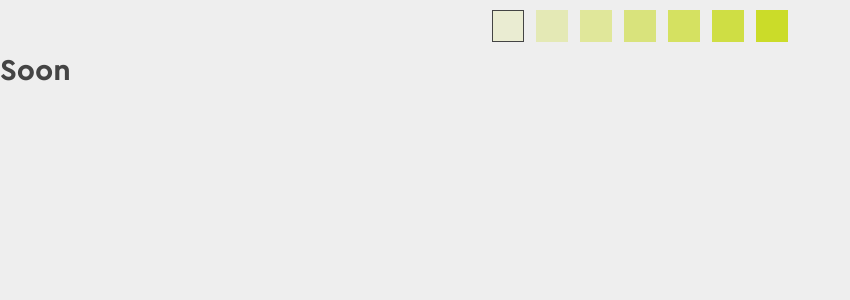
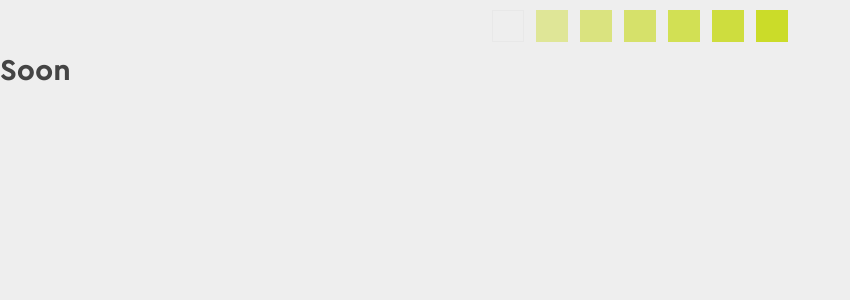
Before and after one commit to direito-a-sombra/direito-a-sombra.github.io, a Jekyll site: the page built from _pages/home.html, in a window 1280 px wide. Shown: the top 300 px of the page, without its empty margins (0-850 px from the left). Built offline with Jekyll 4.4.1, drawn with Linux system fonts in a browser that asks for light colours.

Commit message:
make selected menu item white

```diff
--- a/_config.yml
+++ b/_config.yml
@@ -1,6 +1,6 @@
 title: Direito à Sombra
 
-baseurl: '/'
+baseurl: ''
 permalink: :title/
 
 include: ['_pages']
--- a/_includes/top-nav.html
+++ b/_includes/top-nav.html
@@ -1,19 +1,16 @@
 <div class="nav-container">
   <div class="nav-button-container">
-    {% assign button_count = site.data.pages | size | times: 1.0 %}
     {% for pname in site.data.pages %}
+      {% assign opacity_idx = forloop.index0 %}
 
-      {% assign selected = "" %}
       {% if page.permalink == "/" and pname == "/" %}
-        {% assign selected = "selected" %}
+        {% assign opacity_idx = "sel" %}
       {% elsif pname != "/" and page.permalink contains pname %}
-        {% assign selected = "selected" %}
+        {% assign opacity_idx = "sel" %}
       {% endif %}
 
-      {% assign pct = forloop.index | divided_by: button_count %}
-      <a class="nav-link" href="{{ pname | relative_url }}">
-        <div class="nav-square {{ selected }}" style="opacity: {{ pct }};"></div>
-        <div class="nav-square-border {{ selected }}"></div>
+      <a class="nav-link opacity-{{ opacity_idx }}" href="{{ pname | relative_url }}">
+        <!-- <div class="nav-square" ></div> -->
       </a>
     {% endfor %}
   </div>
--- a/css/main.scss
+++ b/css/main.scss
@@ -36,7 +36,6 @@ html, body {
 }
 
 // TOP-NAV
-
 .nav-container {
   display: block;
   width: 100%;
@@ -50,25 +49,26 @@ html, body {
     gap: 0 12px;
 
     .nav-link {
-      position: relative;
+      width: var(--button-size);
+      height: var(--button-size);
+      background-color: var(--hl-color);
 
-      .nav-square {
-        width: var(--button-size);
-        height: var(--button-size);
-        background-color: var(--hl-color);
+      &.opacity {
+        @mixin opacity-val($in, $in_range, $out_min, $out_max: 1.0) {
+          opacity: $in / $in_range * ($out_max - $out_min) + $out_min;
+        }
+
+        @for $idx from 0 through 6 {
+          &-#{$idx} {
+            @include opacity-val($idx, 6, 0.333, 1.0);
+          }
+        }
       }
 
-      .nav-square-border {
-        width: 100%;
-        height: 100%;
-        position: absolute;
-        top: 0;
-        background-color: #ffffff00;
-        border: 0;
-
-        &.selected {
-          border: 1px var(--txt-color) solid;
-        }
+      &.opacity-sel {
+        opacity: 1;
+        background-color: var(--bg-color);
+        border: #e8e8e8 1px solid;
       }
     }
   }
```
